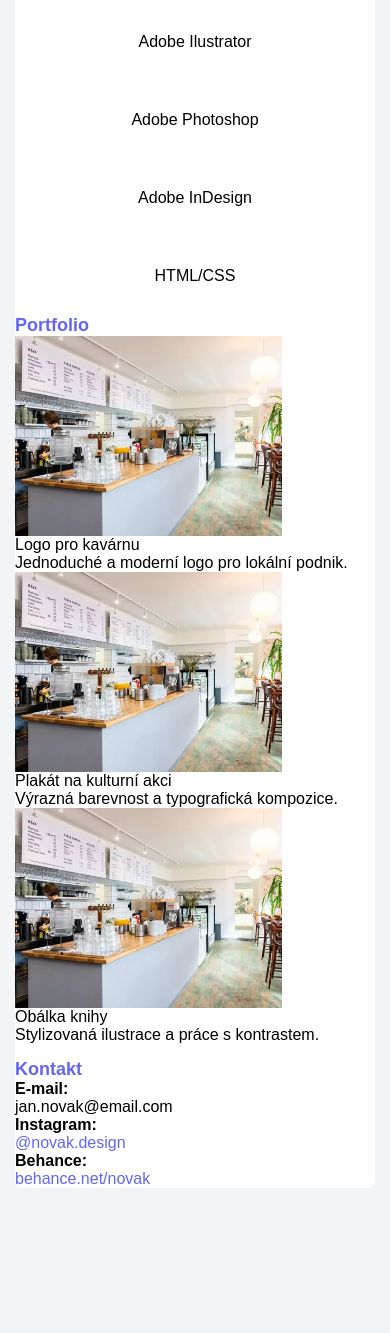
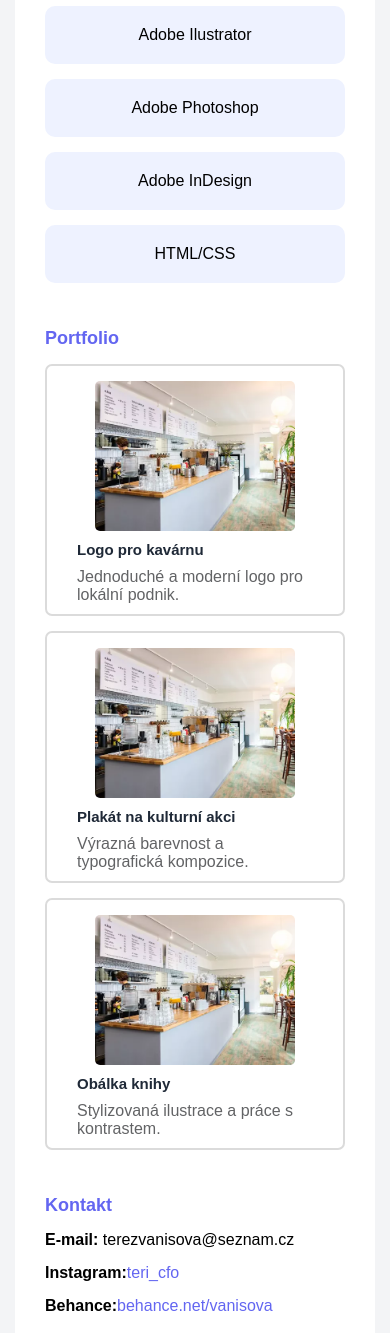
Before and after one commit to tericfo/wd2_1, a plain HTML site: page index.html in a window 390 px wide. Shown: the part 399-1732 px from the top of the page. Before the commit the page ends 1602 px from the top, so only its background shows below. Drawn offline with Linux system fonts and the light colour scheme.

Commit message:
mobil hotovy

```diff
--- a/css/style.css
+++ b/css/style.css
@@ -34,9 +34,8 @@ body {
 }
 
 .jedna {
-    padding-left: 20px;
-    padding-right: 20px;
-    padding-bottom: 30px;
+    padding-left: 30px;
+    padding-right: 30px;
 }
 
 .jedna img {
@@ -71,19 +70,93 @@ h2 {
     font-size: 18px;
 }
 
+.tri {
+    padding-left: 30px;
+    padding-right: 30px;
+}
+
 .tri p {
     display: flex;
     justify-content: center;
     border: 25px;
-    padding: 30px;
+    padding: 20px;
 
 }
 
 .ctyri img {
     display: flex;
     align-items: center;
+    border-radius: 5px;
 }
 
-.ctyri .v {
+
+.barva {
+    background-color: rgb(238, 242, 255);
+    margin-bottom: 15px;
+    border-radius: 10px;
+}
+
+.l {
+    padding-bottom: 15px;
+}
+
+.p {
+    padding-bottom: 30px;
+}
+
+.ctyri p {
+    padding-left: 30px;
+}
+
+.ctyri b {
+    padding-left: 30px;
+}
+
+.obrazek {
+    display: flex;
+    justify-content: center;
+    padding-top: 15px;
+}
+
+.lalala {
+    border: solid rgb(219, 219, 219) 2px;
+    border-radius: 7px;
+    margin-left: 30px;
+    margin-right: 30px;
     margin-bottom: 15px;
 }
+
+.ctyri h2 {
+    padding-left: 30px;
+}
+
+.text {
+    font-size: 15px;
+    color: rgb(31, 41, 55);
+    padding-top: 10px;
+    padding-bottom: 10px;
+}
+
+.textik {
+    color: rgb(98, 99, 101);
+    padding-bottom: 10px;
+    padding-right: 30px;
+}
+
+.ctyri {
+    padding-bottom: 30px;
+}
+
+.pet {
+    padding-left: 30px;
+    padding-bottom: 30px;
+}
+
+.spolu {
+    display: flex;
+    justify-content: flex-start;
+}
+
+.pet p {
+    padding-bottom: 15px;
+}
--- a/index.html
+++ b/index.html
@@ -22,35 +22,95 @@
         <p class="a">Grafická designérka a vizuální tvůrkyně</p>
     </div>
 
+    <div class="e">
     <p class="b">Zaměřuji se na minimalistický design, práci s typografií a tvorbu vizuální identity značek.</p>
+    </div>
     </div>
 
     <div class="tri">
+        <div class="l">
             <h2>Dovednosti</h2>
+        </div>
+
+        <div class="barva">
             <p>Adobe Ilustrator</p>
+        </div>
+        <div class="barva">
             <p>Adobe Photoshop</p>
+        </div>
+        <div class="barva">
             <p>Adobe InDesign</p>
+        </div>
+        <div class="p">
+            <div class="barva">
             <p>HTML/CSS</p>
+        </div>
+        </div>
+
+
     </div>
 
     <div class="ctyri">
+        <div class="l">
             <h2>Portfolio</h2>
-        <img src="images/nevim.webp" alt="" height="200px">
-        <p>Logo pro kavárnu</p>
+        </div>
+
+        <div class="lalala">
+        <div class="obrazek">
+            <img src="images/nevim.webp" alt="" height="150px">
+        </div>
+        <div class="text">
+            <b>Logo pro kavárnu</b>
+
+        </div>
+        <div class="textik">
             <p>Jednoduché a moderní logo pro lokální podnik.</p>
-        <img src="images/nevim.webp" alt="" height="200px">
-        <p>Plakát na kulturní akci</p>
+        </div>
+
+
+        </div>
+
+        <div class="lalala">
+        <div class="obrazek">
+            <img src="images/nevim.webp" alt="" height="150px">
+        </div>
+        <div class="text">
+            <b>Plakát na kulturní akci</b>
+        </div>
+        <div class="textik">
             <p>Výrazná barevnost a typografická kompozice.</p>
-        <img src="images/nevim.webp" alt="" height="200px">
-        <p>Obálka knihy</p>
-        <p class="v">Stylizovaná ilustrace a práce s kontrastem.</p>
+        </div>
+
+        </div>
+
+        <div class="lalala">
+        <div class="obrazek">
+            <img src="images/nevim.webp" alt="" height="150px">
+        </div>
+        <div class="text">
+            <b>Obálka knihy</b>
+        </div>
+        <div class="textik">
+            <p>Stylizovaná ilustrace a práce s kontrastem.</p>
+        </div>
+
+        </div>
+
     </div>
 
     <div class="pet">
+        <div class="l">
             <h2>Kontakt</h2>
-        <h4 class="ab">E-mail:</h4><p class="ba">jan.novak@email.com</p>
-        <h4 class="ab">Instagram:</h4><a class="ba" href="https://www.instagram.com/novak.design/" target="_blank">@novak.design</a></p>
-        <h4 class="ab">Behance:</h4><a class="ba" href="#">behance.net/novak</a>
+        </div>
+
+        <p><b>E-mail:</b> terezvanisova@seznam.cz</p>
+        <div class="spolu">
+            <p><b>Instagram:</b> </p><a href="https://www.instagram.com/teri_cfo/" target="_blank">teri_cfo</a></p>
+        </div>
+        <div class="spolu">
+            <p><b>Behance:</b> </p><a href="#">behance.net/vanisova</a>
+        </div>
+
     </div>
     </div>
 
```
Lines whose indentation alone changed are shown as unchanged.
